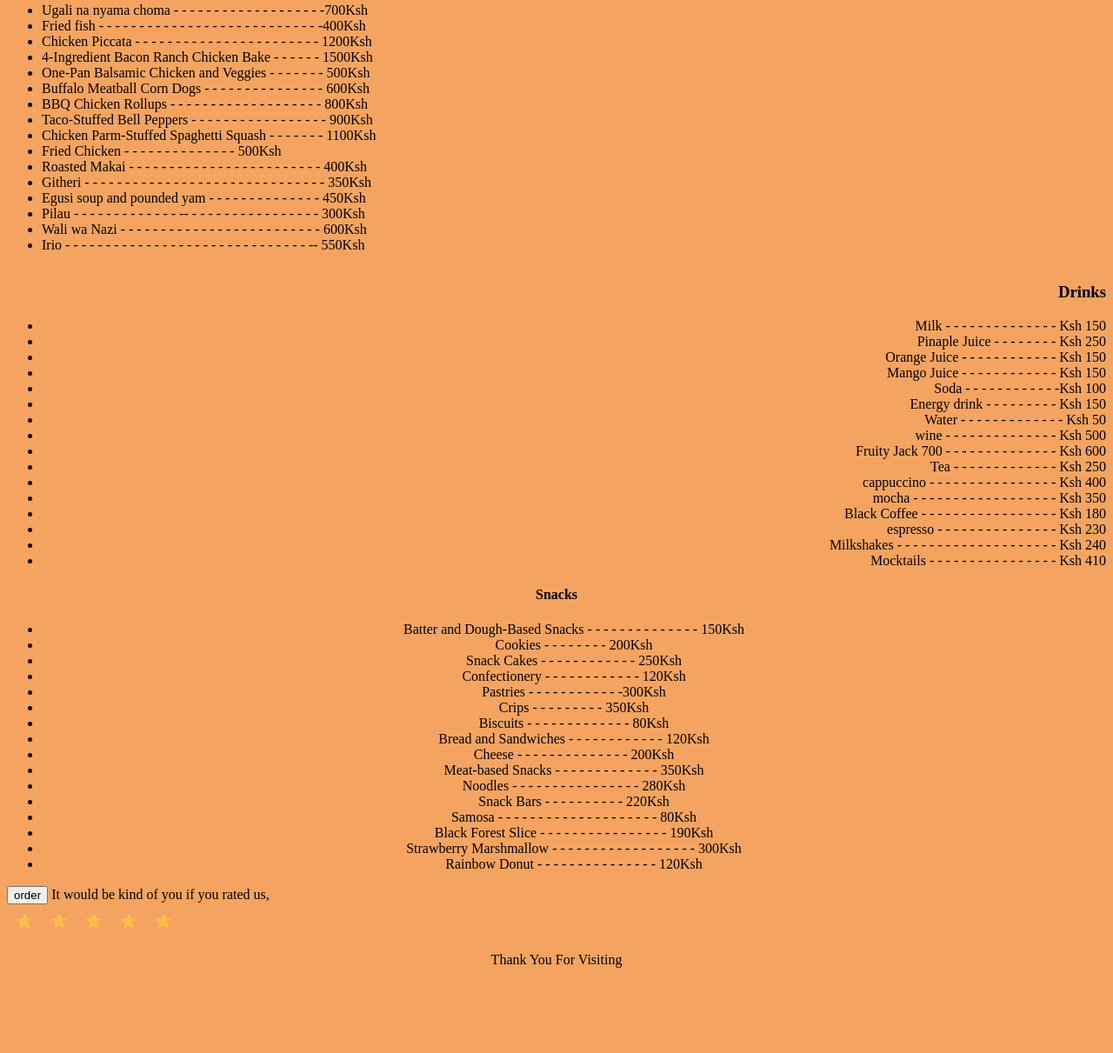
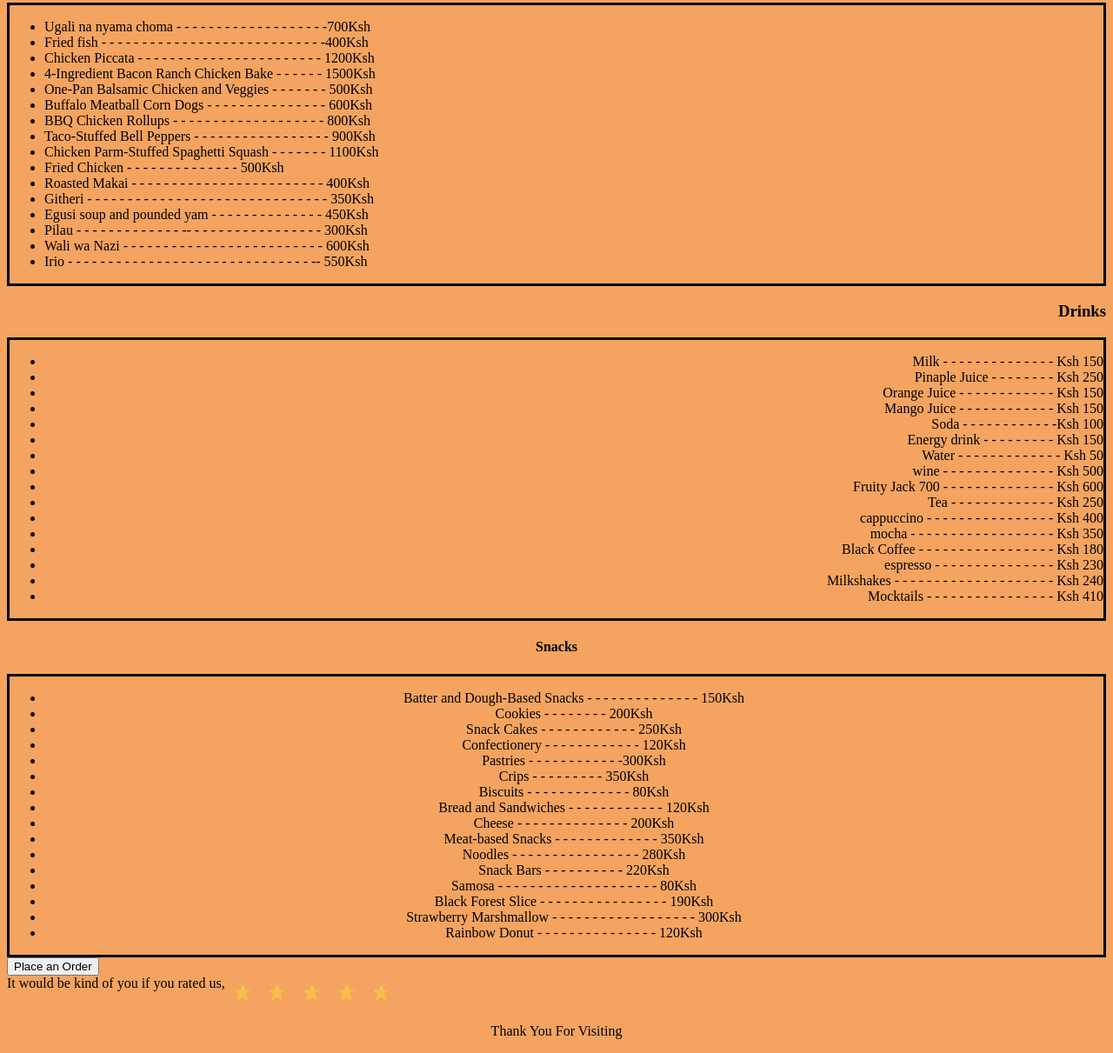
Before and after one commit to Yuongren/Project-Meal-Menu, a plain HTML site: page index.html in a window 1280 px wide. Shown: the part 162-1373 px from the top of the page at 87% size. Before the commit the page ends 1291 px from the top, so only its background shows below. Drawn offline with Linux system fonts and the light colour scheme.

Commit message:
new elements added in css

```diff
--- a/index.html
+++ b/index.html
@@ -12,30 +12,28 @@
     <h1>Resturant Menu</h1>
     <p>Wolcome To YOUNG'S RESTAURANT </p>
     <h2>Foods</h2>
-    <table>
         <div id="foods">
             <ul>
-                <li><a>Ugali na nyama choma</a> - - - - - - - - - - - - - - - <span> - - - -700Ksh</span></li>
-                <li><a>Fried fish</a> - - - - - - - - - - - - - -<span> - - - - - - - - - - - - - -400Ksh</span></li>
-                <li><a>Chicken Piccata</a> - - - - - - - - - - - -<span> - - - - - - - - - - - 1200Ksh</span></li>
-                <li><a> 4-Ingredient Bacon Ranch Chicken Bake</a> - - -<span> - - - 1500Ksh</span></li>
-                <li><a>One-Pan Balsamic Chicken and Veggies</a> - - - <span> - - - - 500Ksh</span></li>
-                <li><a>Buffalo Meatball Corn Dogs</a> - - - - - - - <span> - - - - - - - - 600Ksh</span></li>
-                <li><a>BBQ Chicken Rollups</a> - - -  - - - - - -<span> - - - - - -  - - - - 800Ksh</span></li>
-                <li><a>Taco-Stuffed Bell Peppers</a> - - - - - - - - - - - <span>- - - - - - 900Ksh</span></li>
-                <li><a>Chicken Parm-Stuffed Spaghetti Squash</a> - - - -<span> - - - 1100Ksh</span></li>
-                <li><a>Fried Chicken</a> - - - - - - - - - - -<span> - - - 500Ksh</span></li>
-                <li><a>Roasted Makai</a> - - - - - - - - - - - - - - - - - -<span> - - - - - - 400Ksh</span></li>
-                <li><a>Githeri</a> - - - - - - - - - - - - - - - - - - - - -<span> - - - - - - - - - 350Ksh</span></li>
-                <li><a>Egusi soup and pounded yam</a> - - - - - - - <span> - - - - - - - 450Ksh</span></li>
-                <li><a>Pilau</a> - - - - - - - - - - - - - --<span> - - - - - - - - - - - - - - - - 300Ksh</span></li>
-                <li><a>Wali wa Nazi</a> - - - - - - - - - - - - -<span> - - - - - - - - - - - - 600Ksh</span></li>
-                <li><a>Irio</a> - - - - - - - - - - - - - <span> - - - - - - - - - - - - - - - - - -- 550Ksh</span></li>
+                <li>Ugali na nyama choma - - - - - - - - - - - - - - - <span> - - - -700Ksh</span></li>
+                <li>Fried fish - - - - - - - - - - - - - -<span> - - - - - - - - - - - - - -400Ksh</span></li>
+                <li>Chicken Piccata - - - - - - - - - - - -<span> - - - - - - - - - - - 1200Ksh</span></li>
+                <li>4-Ingredient Bacon Ranch Chicken Bake - - -<span> - - - 1500Ksh</span></li>
+                <li>One-Pan Balsamic Chicken and Veggies - - - <span> - - - - 500Ksh</span></li>
+                <li>Buffalo Meatball Corn Dogs - - - - - - - <span> - - - - - - - - 600Ksh</span></li>
+                <li>BBQ Chicken Rollups - - -  - - - - - -<span> - - - - - -  - - - - 800Ksh</span></li>
+                <li>Taco-Stuffed Bell Peppers - - - - - - - - - - - <span>- - - - - - 900Ksh</span></li>
+                <li>Chicken Parm-Stuffed Spaghetti Squash - - - -<span> - - - 1100Ksh</span></li>
+                <li>Fried Chicken - - - - - - - - - - -<span> - - - 500Ksh</span></li>
+                <li>Roasted Makai - - - - - - - - - - - - - - - - - -<span> - - - - - - 400Ksh</span></li>
+                <li>Githeri - - - - - - - - - - - - - - - - - - - - -<span> - - - - - - - - - 350Ksh</span></li>
+                <li>Egusi soup and pounded yam - - - - - - - <span> - - - - - - - 450Ksh</span></li>
+                <li>Pilau - - - - - - - - - - - - - --<span> - - - - - - - - - - - - - - - - 300Ksh</span></li>
+                <li>Wali wa Nazi - - - - - - - - - - - - -<span> - - - - - - - - - - - - 600Ksh</span></li>
+                <li>Irio - - - - - - - - - - - - - <span> - - - - - - - - - - - - - - - - - -- 550Ksh</span></li>
             </ul>
         </div>
-    </table>
     <h3>Drinks</h3>
-    <div1 id="drinks">
+    <div id="drinks">
         <ul>
             <li>Milk - - - - - <span> - - - - - - - - - Ksh 150</span></li>
             <li>Pinaple Juice - - - - - -<span> - - Ksh 250</span></li>
@@ -56,30 +54,31 @@
         </ul>
     </div>
     <h4>Snacks</h4>
-    <div2 id="snacks">
+    <div id="snacks">
         <ul>
-            <li><a>Batter and Dough-Based Snacks</a> - - - - - <span> - - - - - - - - - 150Ksh</span></li>
-            <li><a>Cookies</a> - - - - - -<span> - - 200Ksh</span></li>
-            <li><a>Snack Cakes</a> - - - - - - <span> - - - - - - 250Ksh</span></li>
-            <li><a> Confectionery</a> - - - - - - - <span> - - - - - 120Ksh</span></li>
-            <li><a>Pastries</a> - - - - - - - <span> - - - - -300Ksh</span></li>
-            <li><a>Crips</a> - - - - <span>  - - - - - 350Ksh</span></li>
-            <li><a>Biscuits</a> - - - - - - <span> - - - - - - - 80Ksh</span></li>
-            <li><a>Bread and Sandwiches</a>  - - - - - - - <span> - - - - - 120Ksh</span></li>
-            <li><a>Cheese</a> - - - - - - - - <span> - - - - - - 200Ksh</span></li>
-            <li><a>Meat-based Snacks</a> - - - - - - - <span>- - - - - - 350Ksh</span></li>
-            <li><a>Noodles</a> - - - - - - - - - <span> - - - - - - - 280Ksh</span></li>
-            <li><a>Snack Bars</a> - - - - - <span>- - - - - 220Ksh</span></li>
-            <li><a>Samosa</a> - - - - - - - - - -<span> - - - - - - - - - - 80Ksh</span></li>
-            <li><a>Black Forest Slice</a> - - - - - - - - - -<span> - - - - - - 190Ksh</span></li>
-            <li><a>Strawberry Marshmallow</a> - - - - - - - <span>- - - - - - - - - - - 300Ksh</span></li>
-            <li><a>Rainbow Donut</a> - - - - - - - - - <span>- - - - - - 120Ksh</span></li>
+            <li>Batter and Dough-Based Snacks - - - - - <span> - - - - - - - - - 150Ksh</span></li>
+            <li>Cookies - - - - - -<span> - - 200Ksh</span></li>
+            <li>Snack Cakes - - - - - - <span> - - - - - - 250Ksh</span></li>
+            <li> Confectionery - - - - - - - <span> - - - - - 120Ksh</span></li>
+            <li>Pastries - - - - - - - <span> - - - - -300Ksh</span></li>
+            <li>Crips - - - - <span>  - - - - - 350Ksh</span></li>
+            <li>Biscuits - - - - - - <span> - - - - - - - 80Ksh</span></li>
+            <li>Bread and Sandwiches  - - - - - - - <span> - - - - - 120Ksh</span></li>
+            <li>Cheese - - - - - - - - <span> - - - - - - 200Ksh</span></li>
+            <li>Meat-based Snacks - - - - - - - <span>- - - - - - 350Ksh</span></li>
+            <li>Noodles - - - - - - - - - <span> - - - - - - - 280Ksh</span></li>
+            <li>Snack Bars - - - - - <span>- - - - - 220Ksh</span></li>
+            <li>Samosa - - - - - - - - - -<span> - - - - - - - - - - 80Ksh</span></li>
+            <li>Black Forest Slice - - - - - - - - - -<span> - - - - - - 190Ksh</span></li>
+            <li>Strawberry Marshmallow - - - - - - - <span>- - - - - - - - - - - 300Ksh</span></li>
+            <li>Rainbow Donut - - - - - - - - - <span>- - - - - - 120Ksh</span></li>
         </ul>
-        <button>order</button>
     </div>
-
-    <p1>It would be kind of you if you rated us,</p1>
+    <btn>
+        <button onclick="myFunction()">Place an Order</button>
+    </div>
     <div class="stars">
+        <p1>It would be kind of you if you rated us,</p1>
         <a>⭐</a>
         <a>⭐</a>
         <a>⭐</a>
--- a/script.js
+++ b/script.js
@@ -12,6 +12,13 @@
 //     })
 // }
 
+function myFunction() {
+    var x = document.createElement("BUTTON");
+    var t = document.createTextNode("Click me");
+    x.appendChild(t);
+    document.body.appendChild(x);
+    alert("Please wait for 20 minutes")
+  }
 
 const star = document.querySelector(".stars a")
 const stars = document.querySelectorAll(".stars a")
--- a/style.css
+++ b/style.css
@@ -4,24 +4,36 @@
 
 h1,p {
     text-align: center;
+    font-family: v;
 }
 
 h3{
     text-align: right;
 }
 
-div1{
-    margin: right;
+#foods{
+    border-radius: 0%;
+    border-style: solid;
+    border-width: medium;
+}
+
+#drinks{
     text-align: right;
+    border-radius: 0%;
+    border-style: solid;
+    border-width: medium;
+
 }
 
 h4{
     text-align: center;
 }
 
-div2{
-    vertical-align: text-top;
+#snacks{
     text-align: center;
+    border-radius: 0%;
+    border-style: solid;
+    border-width: medium;
 }
 
 .stars {
```
Also changed, not shown: 1 other file.
